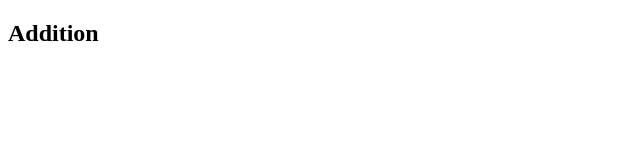
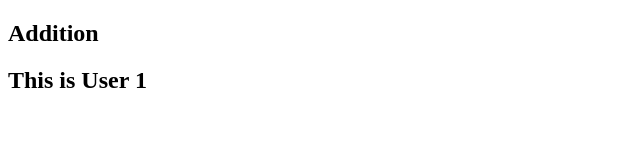
Before and after one commit to Nandhanab/learning-demo, a plain HTML site: page add.html in a window 1280 px wide. Shown: the whole page, without its empty margins (0-640 px from the left). Drawn offline with Linux system fonts and the light colour scheme.

Commit message:
Added user 1

```diff
--- a/add.html
+++ b/add.html
@@ -7,5 +7,6 @@
 </head>
 <body>
     <h2>Addition</h2>
+    <h2>This is User 1 </h2>
 </body>
 </html>
```
